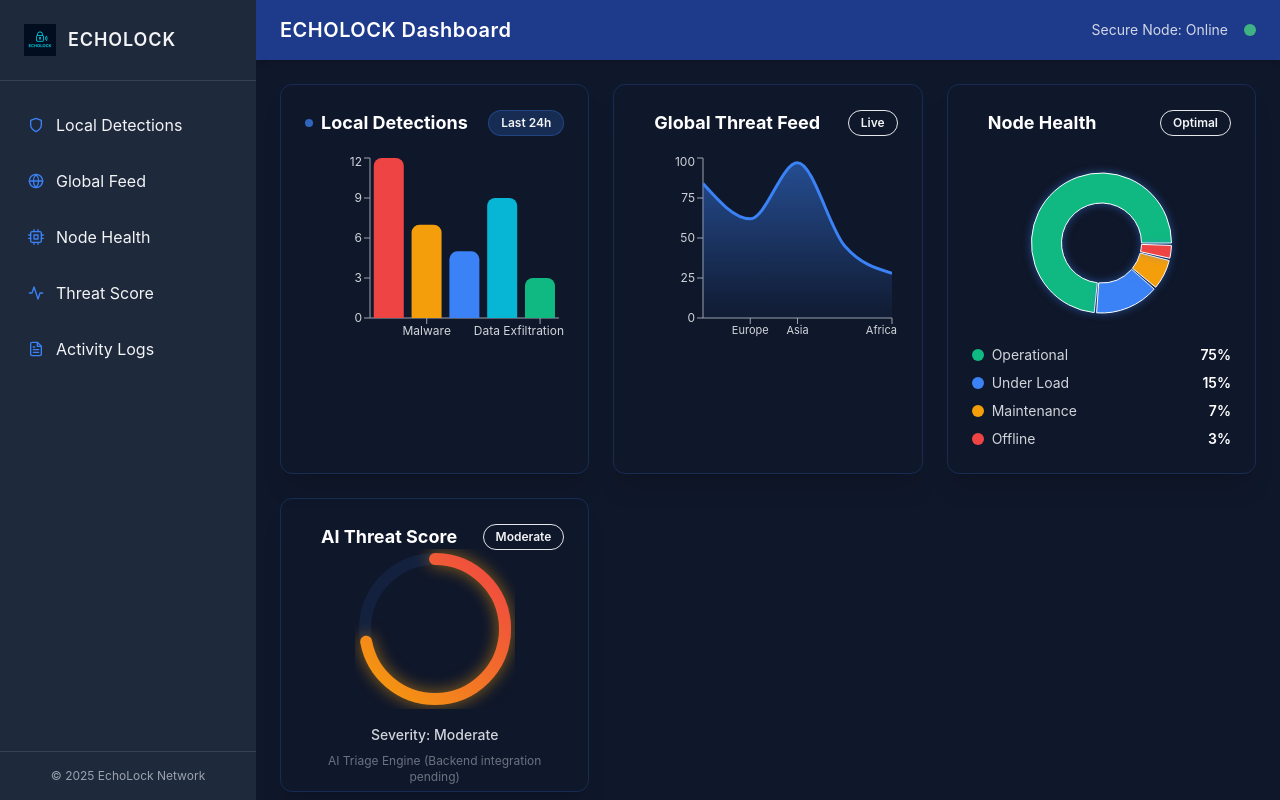
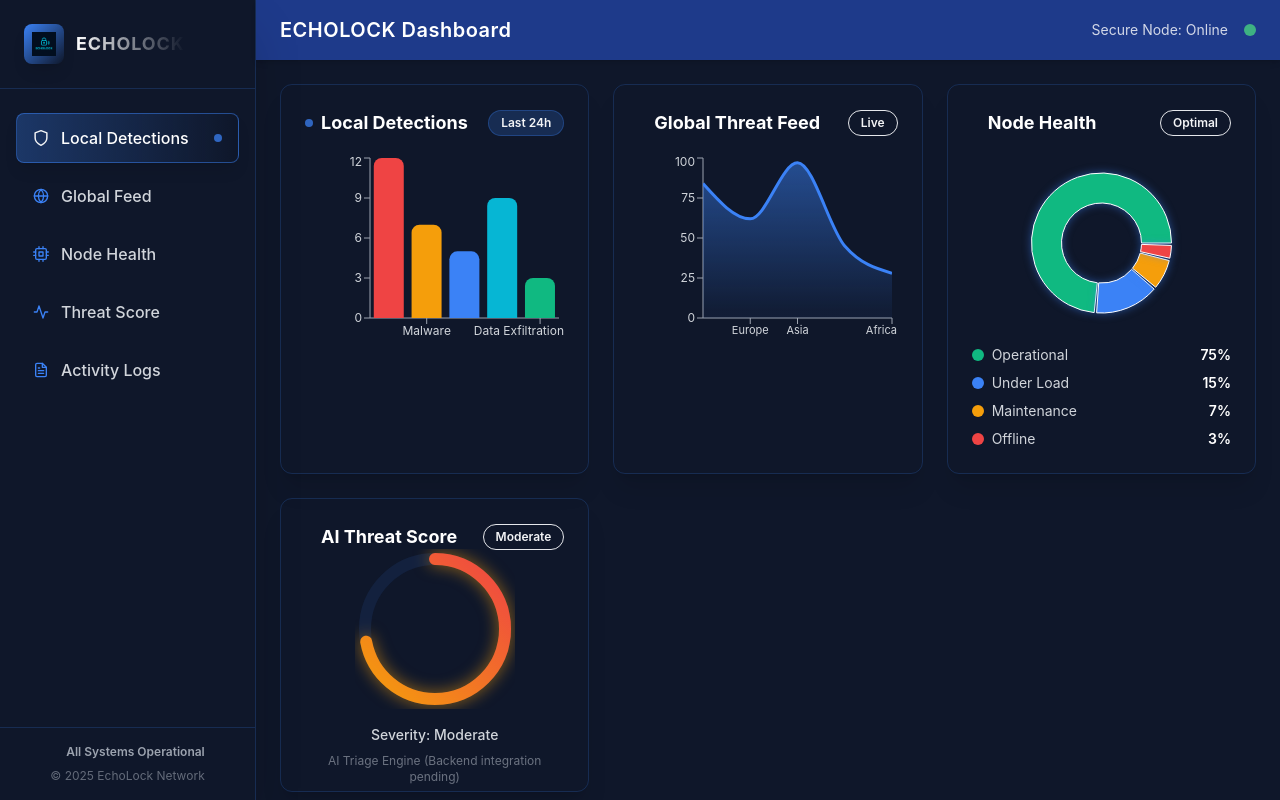
Before and after one commit to Ordixian/Echo, a React (Vite) app: page / in a window 1280 px wide. Built offline with nearby package versions, Linux system fonts and the light colour scheme.

Commit message:
Update Sidebar.jsx

```diff
--- a/src/components/Sidebar.jsx
+++ b/src/components/Sidebar.jsx
@@ -4,6 +4,7 @@ import logo from "/logo.svg";
 
 function Sidebar() {
   const [open, setOpen] = useState(true);
+  const [activeItem, setActiveItem] = useState("Local Detections");
 
   return (
     <>
@@ -11,7 +12,7 @@ function Sidebar() {
       <div className="md:hidden fixed top-4 left-4 z-50">
         <button
           onClick={() => setOpen(!open)}
-          className="p-2 bg-primary text-white rounded-md"
+          className="p-2 bg-gradient-to-r from-accent to-cyber text-white rounded-lg shadow-lg hover:shadow-accent/50 transition-all"
         >
           {open ? <FiX size={20} /> : <FiMenu size={20} />}
         </button>
@@ -21,37 +22,84 @@ function Sidebar() {
       <aside
         className={`${
           open ? "translate-x-0" : "-translate-x-full"
-        } md:translate-x-0 fixed md:static inset-y-0 left-0 z-40 w-64 bg-[#1e293b] text-gray-100 transition-transform duration-300 ease-in-out flex flex-col`}
+        } md:translate-x-0 fixed md:static inset-y-0 left-0 z-40 w-64 glass text-gray-100 transition-all duration-300 ease-in-out flex flex-col border-r border-accent/20 shadow-2xl`}
       >
         {/* Logo */}
-        <div className="flex items-center gap-3 p-6 border-b border-gray-700">
-          <img src={logo} alt="EchoLock Logo" className="w-8 h-8" />
-          <h2 className="text-lg font-semibold tracking-wider">ECHOLOCK</h2>
+        <div className="flex items-center gap-3 p-6 border-b border-accent/20">
+          <div className="w-10 h-10 bg-gradient-to-br from-accent to-cyber rounded-lg flex items-center justify-center shadow-lg animate-pulse-slow">
+            <img src={logo} alt="EchoLock Logo" className="w-6 h-6" />
+          </div>
+          <h2 className="text-lg font-bold tracking-wider bg-gradient-to-r from-white to-accentGlow bg-clip-text text-transparent">
+            ECHOLOCK
+          </h2>
         </div>
 
         {/* Nav Links */}
-        <nav className="flex-1 px-4 py-6 space-y-4">
-          <SidebarLink icon={<FiShield />} label="Local Detections" />
-          <SidebarLink icon={<FiGlobe />} label="Global Feed" />
-          <SidebarLink icon={<FiCpu />} label="Node Health" />
-          <SidebarLink icon={<FiActivity />} label="Threat Score" />
-          <SidebarLink icon={<FiFileText />} label="Activity Logs" />
+        <nav className="flex-1 px-4 py-6 space-y-2">
+          <SidebarLink
+            icon={<FiShield />}
+            label="Local Detections"
+            active={activeItem === "Local Detections"}
+            onClick={() => setActiveItem("Local Detections")}
+          />
+          <SidebarLink
+            icon={<FiGlobe />}
+            label="Global Feed"
+            active={activeItem === "Global Feed"}
+            onClick={() => setActiveItem("Global Feed")}
+          />
+          <SidebarLink
+            icon={<FiCpu />}
+            label="Node Health"
+            active={activeItem === "Node Health"}
+            onClick={() => setActiveItem("Node Health")}
+          />
+          <SidebarLink
+            icon={<FiActivity />}
+            label="Threat Score"
+            active={activeItem === "Threat Score"}
+            onClick={() => setActiveItem("Threat Score")}
+          />
+          <SidebarLink
+            icon={<FiFileText />}
+            label="Activity Logs"
+            active={activeItem === "Activity Logs"}
+            onClick={() => setActiveItem("Activity Logs")}
+          />
         </nav>
 
         {/* Footer */}
-        <div className="p-4 text-xs text-center text-gray-400 border-t border-gray-700">
-          © {new Date().getFullYear()} EchoLock Network
+        <div className="p-4 text-xs text-center text-gray-400 border-t border-accent/20">
+          <div className="flex items-center justify-center gap-2 mb-2">
+            <div className="w-2 h-2 bg-success rounded-full animate-pulse"></div>
+            <span className="text-success font-semibold">All Systems Operational</span>
+          </div>
+          <p className="opacity-60">© {new Date().getFullYear()} EchoLock Network</p>
         </div>
       </aside>
     </>
   );
 }
 
-function SidebarLink({ icon, label }) {
+function SidebarLink({ icon, label, active, onClick }) {
   return (
-    <div className="flex items-center gap-3 px-3 py-2 hover:bg-primary/40 rounded-md cursor-pointer transition">
-      <div className="text-accent">{icon}</div>
-      <span>{label}</span>
+    <div
+      onClick={onClick}
+      className={`flex items-center gap-3 px-4 py-3 rounded-lg cursor-pointer transition-all duration-200 group ${
+        active
+          ? "bg-gradient-to-r from-accent/30 to-cyber/30 border border-accent/50 shadow-lg"
+          : "hover:bg-accent/10 border border-transparent"
+      }`}
+    >
+      <div className={`transition-all duration-200 ${active ? "text-accentGlow scale-110" : "text-accent group-hover:text-accentGlow group-hover:scale-110"}`}>
+        {icon}
+      </div>
+      <span className={`font-medium ${active ? "text-white" : "text-gray-300 group-hover:text-white"}`}>
+        {label}
+      </span>
+      {active && (
+        <div className="ml-auto w-2 h-2 bg-accent rounded-full animate-pulse"></div>
+      )}
     </div>
   );
 }
```
